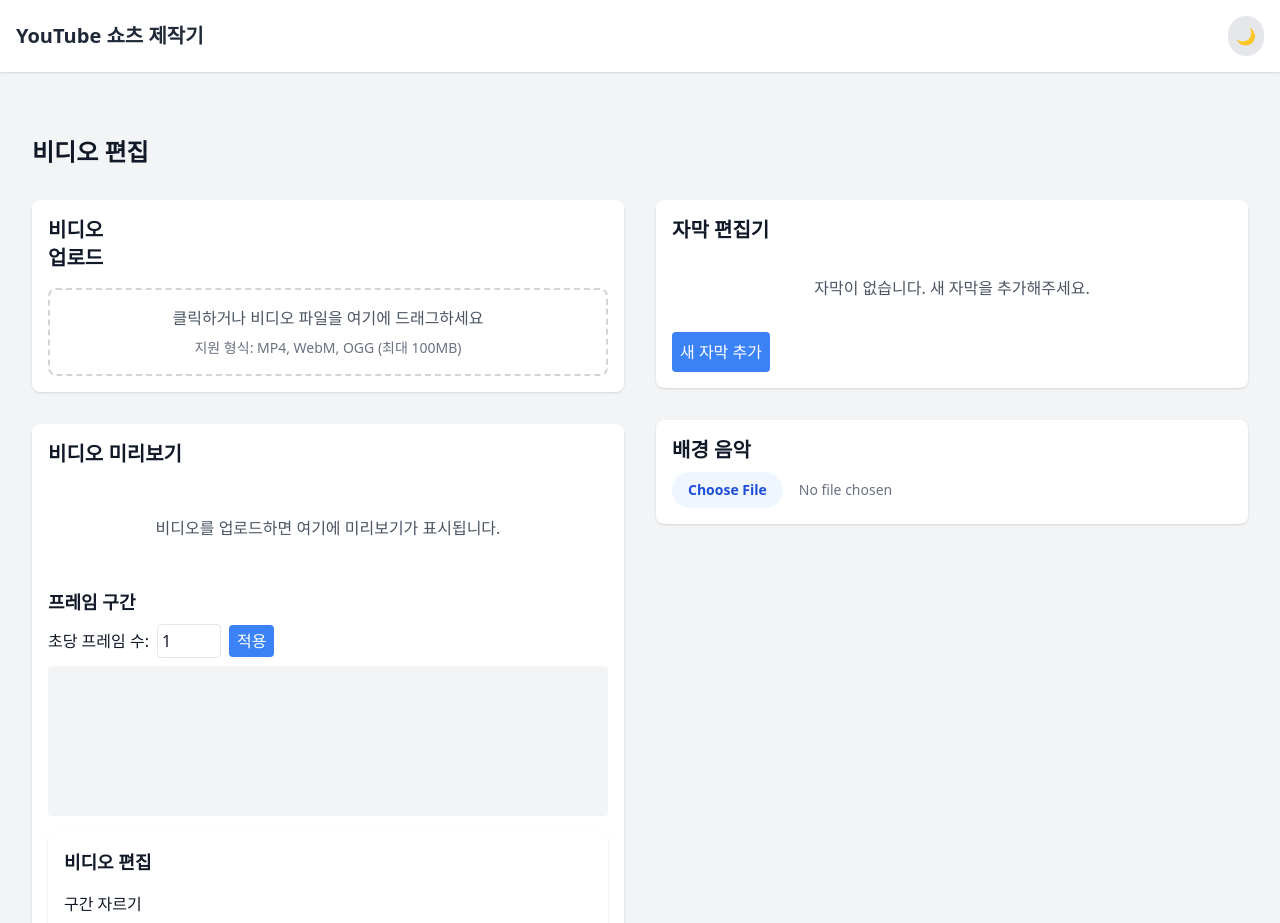
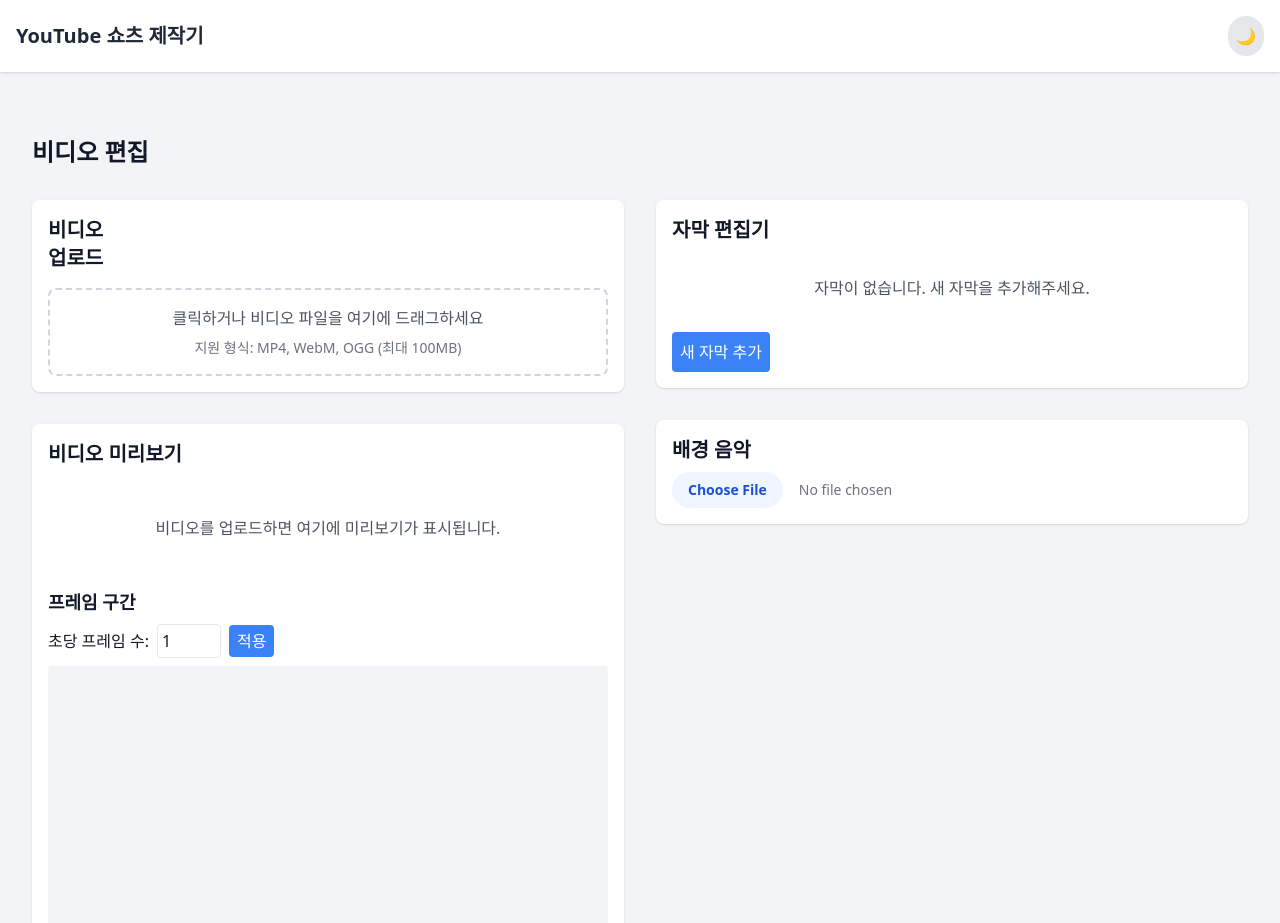
Before and after one commit to dioneuty/nuxt-video-creator, a Nuxt app: page /edit in a window 1280 px wide. Shown: the top 923 px of the page. Built offline with nearby package versions, Linux system fonts and the light colour scheme.

Commit message:
플레이어 변경

```diff
--- a/components/VideoFrames.vue
+++ b/components/VideoFrames.vue
@@ -15,35 +15,31 @@
     </div>
     <div
       ref="scrollContainer"
-      class="relative overflow-x-auto bg-gray-100 dark:bg-gray-700 rounded"
-      style="height: 150px;"
+      class="flex overflow-x-auto space-x-2 p-2 bg-gray-100 dark:bg-gray-700 rounded"
       @scroll="onScroll"
     >
-      <div :style="{ width: `${totalWidth}px`, height: '100%' }" class="absolute top-0 left-0">
+      <div :style="{ width: `${totalWidth}px` }" class="relative h-96">
+        <Transition name="fade" mode="out-in">
+          <div :key="firstVisibleIndex" class="frames-container">
             <div
               v-for="frame in visibleFrames"
               :key="frame.index"
-          :style="{ position: 'absolute', left: `${frame.index * frameWidth}px`, width: `${frameWidth}px` }"
-          class="h-full flex flex-col items-center justify-center"
+              :style="{ position: 'absolute', left: `${frame.index * 100}px` }"
+              class="w-24"
             >
-          <img
-            :src="frame.src"
-            alt="Frame"
-            class="w-24 h-16 object-cover rounded cursor-pointer"
-            @click="seekTo(frame.index)"
-            @load="frame.loaded = true"
-            v-show="frame.loaded"
-          >
-          <div v-show="!frame.loaded" class="w-24 h-16 bg-gray-300 dark:bg-gray-600 rounded"></div>
+              <img :src="frame.src" alt="Frame" class="w-24 h-16 object-cover rounded cursor-pointer" @click="seekTo(frame.index)">
               <div class="text-xs text-center mt-1">{{ formatTime(frame.index * frameInterval) }}</div>
             </div>
           </div>
+        </Transition>
       </div>
     </div>
+  </div>
+  {{ tot }}
 </template>
 
 <script setup>
-import { ref, computed, onMounted, watch, onUnmounted } from 'vue'
+import { ref, computed, onMounted, watch } from 'vue'
 
 const props = defineProps({
   videoSrc: String,
@@ -53,11 +49,10 @@ const props = defineProps({
 const emit = defineEmits(['seek'])
 
 const scrollContainer = ref(null)
-const frameRate = ref(1)
+const frameRate = ref(1) // 기본값 1 fps
 const frameInterval = computed(() => 1 / frameRate.value)
 const totalFrames = computed(() => Math.floor(props.duration * frameRate.value))
-const frameWidth = 100 // 각 프레임의 너비
-const totalWidth = computed(() => totalFrames.value * frameWidth)
+const totalWidth = computed(() => totalFrames.value * 100) // 각 프레임의 너비를 100px로 가정
 
 const visibleFrames = ref([])
 const scrollPosition = ref(0)
@@ -71,25 +66,17 @@ const updateFrameRate = () => {
   updateVisibleFrames()
 }
 
-const updateVisibleFrames = () => {
-  const startIndex = Math.floor(scrollPosition.value / frameWidth)
-  const endIndex = Math.min(startIndex + Math.ceil(containerWidth.value / frameWidth) + 1, totalFrames.value)
+const updateVisibleFrames = async () => {
+  const startIndex = Math.floor(scrollPosition.value / 100)
+  const endIndex = Math.min(startIndex + Math.ceil(containerWidth.value / 100) + 1, totalFrames.value)
 
-  visibleFrames.value = Array.from({ length: endIndex - startIndex }, (_, i) => ({
-    index: i + startIndex,
-    src: '',
-    loaded: false
+  visibleFrames.value = await Promise.all(
+    Array.from({ length: endIndex - startIndex }, (_, i) => i + startIndex)
+      .map(async (index) => ({
+        index,
+        src: await generateFrame(index * frameInterval.value)
       }))
-
-  requestAnimationFrame(() => {
-    visibleFrames.value.forEach(frame => {
-      if (!frame.loaded) {
-        generateFrame(frame.index * frameInterval.value).then(src => {
-          frame.src = src
-        })
-      }
-    })
-  })
+  )
 }
 
 const generateFrame = async (time) => {
@@ -125,47 +112,47 @@ const formatTime = (time) => {
   return `${minutes.toString().padStart(2, '0')}:${seconds.toString().padStart(2, '0')}.${milliseconds.toString().padStart(3, '0')}`
 }
 
-let resizeObserver
+watch(() => props.videoSrc, updateVisibleFrames)
+watch(() => props.duration, updateVisibleFrames)
+
 onMounted(() => {
   if (scrollContainer.value) {
     containerWidth.value = scrollContainer.value.clientWidth
     updateVisibleFrames()
-
-    resizeObserver = new ResizeObserver(() => {
-      containerWidth.value = scrollContainer.value.clientWidth
-      updateVisibleFrames()
-    })
-    resizeObserver.observe(scrollContainer.value)
   }
 })
 
-onUnmounted(() => {
-  if (resizeObserver) {
-    resizeObserver.disconnect()
-  }
-})
-
-watch(() => props.videoSrc, updateVisibleFrames)
-watch(() => props.duration, updateVisibleFrames)
-watch(frameRate, updateVisibleFrames)
+const handleScroll = (event) => {
+  scrollTop.value = event.target.scrollTop;
+};
 </script>
 
 <style scoped>
-.overflow-x-auto {
-  scrollbar-width: thin;
-  scrollbar-color: rgba(156, 163, 175, 0.5) transparent;
+.virtual-scroll-container {
+  overflow-y: auto;
 }
 
-.overflow-x-auto::-webkit-scrollbar {
-  height: 6px;
+.virtual-scroll-content {
+  position: relative;
 }
 
-.overflow-x-auto::-webkit-scrollbar-track {
-  background: transparent;
+.virtual-scroll-content > div {
+  position: absolute;
+  left: 0;
+  right: 0;
 }
 
-.overflow-x-auto::-webkit-scrollbar-thumb {
-  background-color: rgba(156, 163, 175, 0.5);
-  border-radius: 3px;
+.fade-enter-active,
+.fade-leave-active {
+  transition: opacity 0.3s ease;
+}
+
+.fade-enter-from,
+.fade-leave-to {
+  opacity: 0;
+}
+
+.frames-container {
+  position: relative;
 }
 </style>
```
Lines whose indentation alone changed are shown as unchanged.
